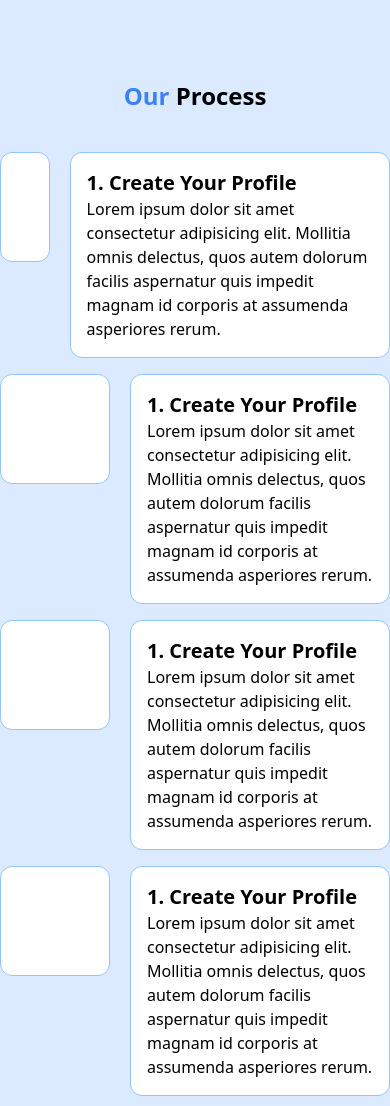
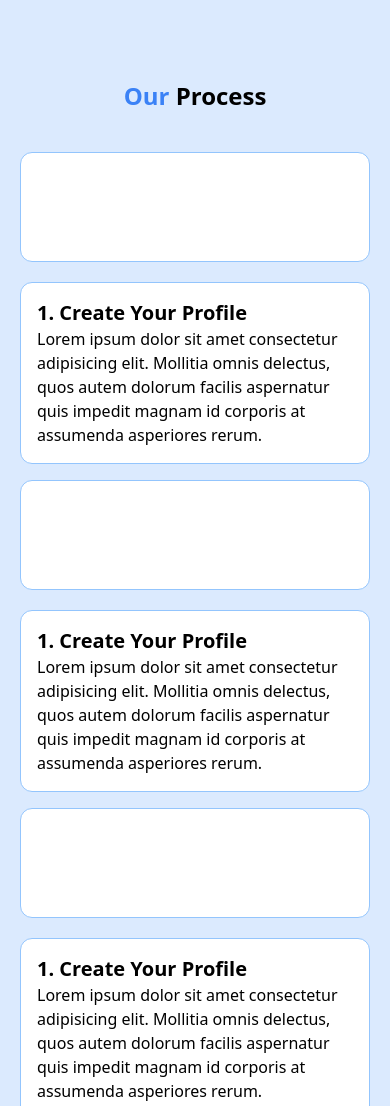
Before and after one commit to Nasim25/tailwind_practice, a website built with Vite: page index.html in a window 390 px wide. Shown: the top 1106 px of the page. Built offline with nearby package versions, Linux system fonts and the light colour scheme; files whose address does not match are found by name.

Commit message:
mobile response

```diff
--- a/css/tailwind.css
+++ b/css/tailwind.css
@@ -4,5 +4,8 @@
 
 /* Path: css/custom.css */
 .header {
-  @apply w-[110px] h-[110px] bg-white p-4 border border-blue-300 rounded-xl flex items-center
+  @apply w-full md:w-[110px] h-[110px] bg-white p-4 border border-blue-300 rounded-xl flex items-center
 }
+.item_main {
+  @apply flex gap-5 flex-col md:flex-row;
+}
--- a/index.html
+++ b/index.html
@@ -12,8 +12,8 @@
         <span class="text-blue-500"> Our </span> Process
       </h1>
 
-      <div class="max-w-5xl mx-auto flex flex-col gap-4">
-        <div class="flex gap-5">
+      <div class="max-w-5xl mx-auto flex flex-col gap-4 px-5">
+        <div class="item_main">
           <div class="header">
             <img src="img/image_1.png" alt="" class="mx-auto" />
           </div>
@@ -29,8 +29,8 @@
         </div>
 
         <!-- 2nd items -->
-        <div class="flex gap-5">
-          <div class="w-[380px] flex justify-end">
+        <div class="item_main">
+          <div class="w-full md:w-[380px] flex md:justify-end">
             <div class="header">
               <img src="img/image_1.png" alt="" class="mx-auto" />
             </div>
@@ -47,8 +47,8 @@
         </div>
 
         <!-- 3rd items -->
-        <div class="flex gap-5">
-          <div class="w-[550px] flex justify-end">
+        <div class="item_main">
+          <div class="w-full md:w-[380px] flex md:justify-end">
             <div class="header">
               <img src="img/image_1.png" alt="" class="mx-auto" />
             </div>
@@ -65,8 +65,8 @@
         </div>
 
         <!-- 4th items -->
-        <div class="flex gap-5">
-          <div class="w-[380px] flex justify-end">
+        <div class="item_main">
+          <div class="w-full md:w-[380px] flex md:justify-end">
             <div class="header">
               <img src="img/image_1.png" alt="" class="mx-auto" />
             </div>
@@ -83,7 +83,7 @@
         </div>
 
         <!-- 5th items -->
-        <div class="flex gap-5">
+        <div class="item_main">
           <div class="header">
             <img src="img/image_1.png" alt="" class="mx-auto" />
           </div>
```
